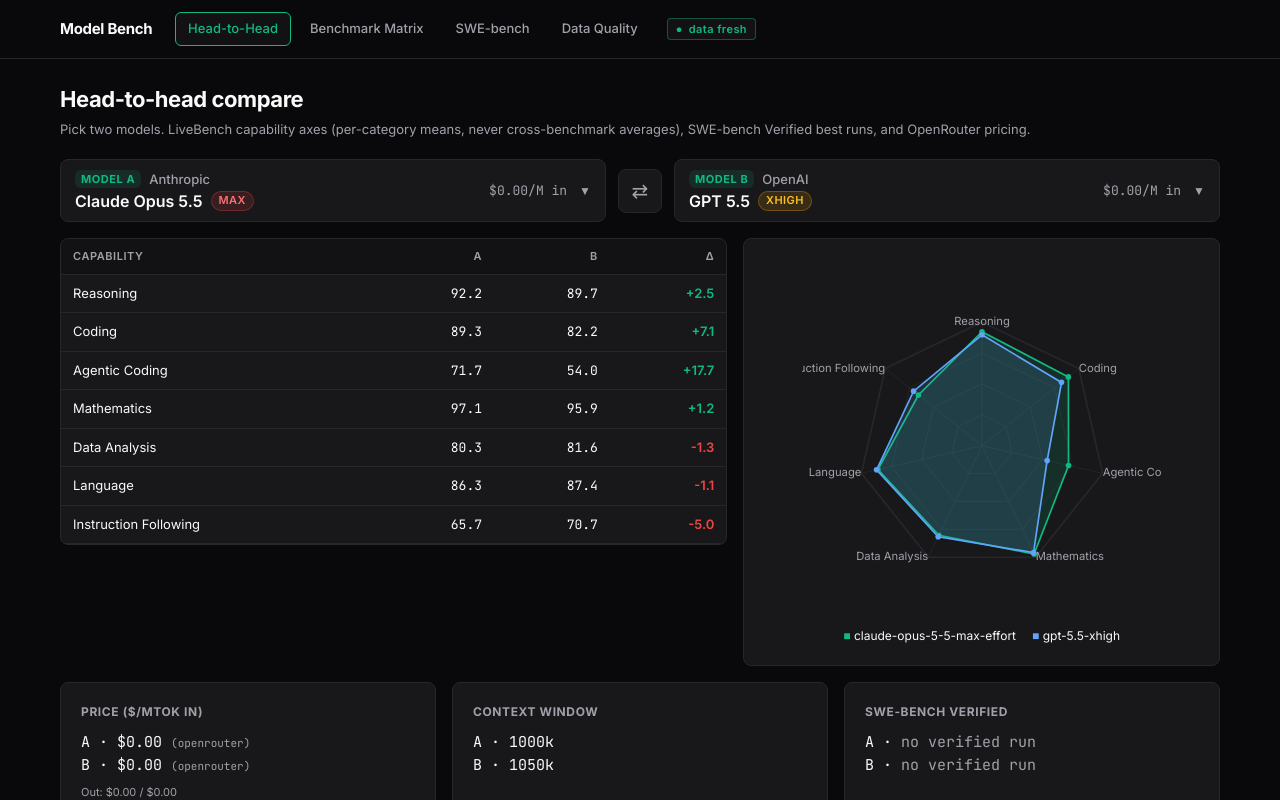
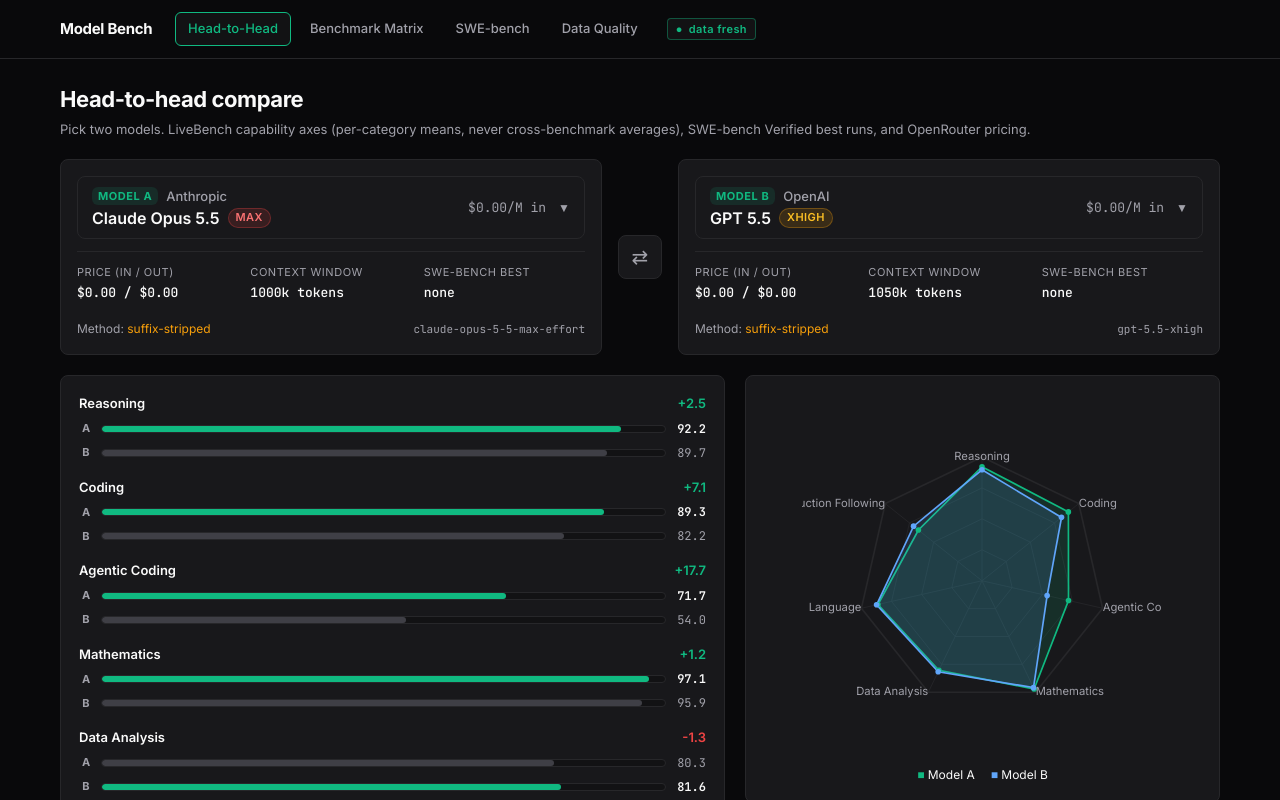
Before and after one commit to shrinivas-sn/model-bench-interface, a Next.js app: page / in a window 1280 px wide. Shown: the top 800 px of the page. Built offline with nearby package versions, Linux system fonts and the light colour scheme.

Commit message:
feat(ui): redesign head-to-head around model cards and paired bars

```diff
--- a/app/globals.css
+++ b/app/globals.css
@@ -326,6 +326,233 @@
   }
 }
 
+/* ---------- Head-to-head refresh layout ---------- */
+
+.h2h-root {
+  display: flex;
+  flex-direction: column;
+  gap: 20px;
+}
+
+.h2h-cards-container {
+  display: flex;
+  align-items: stretch;
+  gap: 16px;
+  width: 100%;
+}
+
+.h2h-model-card {
+  flex: 1;
+  min-width: 0;
+  display: flex;
+  flex-direction: column;
+  gap: 12px;
+  padding: 16px;
+  background: var(--bg-card);
+  border: 1px solid var(--border);
+  border-radius: var(--radius);
+  transition: border-color var(--motion-duration) ease;
+}
+
+.h2h-model-card:hover {
+  border-color: var(--border-hover);
+}
+
+.h2h-card-swap-wrap {
+  display: flex;
+  align-items: center;
+  justify-content: center;
+}
+
+.h2h-card-stats {
+  display: grid;
+  grid-template-columns: repeat(3, 1fr);
+  gap: 12px;
+  padding-top: 12px;
+  border-top: 1px solid var(--border);
+}
+
+.h2h-card-stat {
+  display: flex;
+  flex-direction: column;
+  gap: 2px;
+}
+
+.h2h-stat-label {
+  font-size: 0.6875rem;
+  text-transform: uppercase;
+  letter-spacing: 0.05em;
+  color: var(--text-muted);
+}
+
+.h2h-stat-value {
+  font-size: 0.8125rem;
+  font-weight: 500;
+  white-space: nowrap;
+  overflow: hidden;
+  text-overflow: ellipsis;
+}
+
+.h2h-card-meta {
+  display: flex;
+  align-items: center;
+  justify-content: space-between;
+  font-size: 0.75rem;
+  color: var(--text-muted);
+  padding-top: 6px;
+}
+
+.h2h-compare-grid {
+  display: grid;
+  grid-template-columns: 1fr;
+  gap: 20px;
+}
+
+@media (min-width: 1024px) {
+  .h2h-compare-grid {
+    grid-template-columns: 1.4fr 1fr;
+    align-items: start;
+  }
+}
+
+.h2h-capabilities-card {
+  display: flex;
+  flex-direction: column;
+  gap: 16px;
+  padding: 18px;
+  background: var(--bg-card);
+  border: 1px solid var(--border);
+  border-radius: var(--radius);
+}
+
+.cap-row {
+  display: flex;
+  flex-direction: column;
+  gap: 6px;
+}
+
+.cap-header {
+  display: flex;
+  align-items: center;
+  justify-content: space-between;
+  font-size: 0.8125rem;
+  font-weight: 600;
+}
+
+.cap-name {
+  color: var(--text-main);
+}
+
+.cap-delta {
+  font-size: 0.8125rem;
+}
+
+.cap-bars {
+  display: flex;
+  flex-direction: column;
+  gap: 6px;
+}
+
+.cap-bar-item {
+  display: flex;
+  align-items: center;
+  gap: 8px;
+}
+
+.cap-bar-label {
+  font-size: 0.6875rem;
+  font-weight: 700;
+  width: 14px;
+  color: var(--text-muted);
+  text-align: center;
+}
+
+.cap-bar-track {
+  flex: 1;
+  height: 8px;
+  background: var(--bg-inset);
+  border: 1px solid var(--border);
+  border-radius: 9999px;
+  overflow: hidden;
+}
+
+.cap-bar-fill {
+  height: 100%;
+  border-radius: 9999px;
+  transition: width 240ms ease-out;
+}
+
+.cap-winner {
+  background: var(--primary);
+}
+
+.cap-loser {
+  background: var(--border-hover);
+}
+
+.cap-bar-val {
+  font-size: 0.75rem;
+  width: 32px;
+  text-align: right;
+  color: var(--text-muted);
+}
+
+.cap-bar-val.cap-winner-text {
+  color: var(--text-main);
+  font-weight: 600;
+}
+
+.h2h-radar-card {
+  display: flex;
+  flex-direction: column;
+  align-items: center;
+  gap: 12px;
+  padding: 18px;
+  background: var(--bg-card);
+  border: 1px solid var(--border);
+  border-radius: var(--radius);
+}
+
+.h2h-radar-legend {
+  display: flex;
+  gap: 16px;
+  font-size: 0.75rem;
+  flex-wrap: wrap;
+  justify-content: center;
+}
+
+.h2h-tasks-details {
+  background: var(--bg-card);
+  border: 1px solid var(--border);
+  border-radius: var(--radius);
+  padding: 16px;
+}
+
+.h2h-tasks-summary {
+  cursor: pointer;
+  font-size: 0.8125rem;
+  font-weight: 600;
+  user-select: none;
+}
+
+.h2h-tasks-table-wrap {
+  overflow-x: auto;
+  margin-top: 14px;
+}
+
+@media (max-width: 768px) {
+  .h2h-cards-container {
+    flex-direction: column;
+  }
+  .h2h-card-swap-wrap {
+    margin: -6px 0;
+  }
+  .h2h-card-stats {
+    grid-template-columns: 1fr;
+    gap: 8px;
+  }
+}
+
 /* Motion checklist (Jev catalog): micro-interactions <= 250ms and specific
    properties only are enforced by construction; this guard completes the set. */
 @media (prefers-reduced-motion: reduce) {
--- a/components/HeadToHead.tsx
+++ b/components/HeadToHead.tsx
@@ -114,10 +114,11 @@
   }
 
   return (
-    <div style={{ display: "flex", flexDirection: "column", gap: 16 }}>
-      {/* pickers */}
-      <div className="h2h-pickers-bar">
-        <div className="h2h-picker-slot">
+    <div className="h2h-root">
+      {/* Top Model Cards */}
+      <div className="h2h-cards-container">
+        {/* Model Card A */}
+        <div className="h2h-model-card">
           <ModelPicker
             models={livebench}
             value={slots[0]}
@@ -125,8 +126,43 @@
             slotLabel="A"
             vendorDisplay={vendorDisplay}
           />
+          <div className="h2h-card-stats">
+            <div className="h2h-card-stat">
+              <span className="h2h-stat-label">Price (in / out)</span>
+              <span className="h2h-stat-value mono">
+                {fmtPrice(a.pricing?.prompt)} / {fmtPrice(a.pricing?.completion)}
+              </span>
+            </div>
+            <div className="h2h-card-stat">
+              <span className="h2h-stat-label">Context Window</span>
+              <span className="h2h-stat-value mono">
+                {a.context_length ? `${(a.context_length / 1000).toFixed(0)}k tokens` : "—"}
+              </span>
+            </div>
+            <div className="h2h-card-stat">
+              <span className="h2h-stat-label">SWE-bench Best</span>
+              <span className="h2h-stat-value mono">
+                {sweFor(a) ? `${sweFor(a)!.best.toFixed(1)}% (${sweFor(a)!.n})` : "none"}
+              </span>
+            </div>
+          </div>
+          <div className="h2h-card-meta">
+            <span>
+              Method:{" "}
+              {a.alias_method ? (
+                <span className={`match-${a.alias_method}`}>{a.alias_method}</span>
+              ) : (
+                <span className="badge badge-stale">unmatched</span>
+              )}
+            </span>
+            <span className="mono dim" style={{ fontSize: "0.6875rem" }}>
+              {a.benchmark_name}
+            </span>
+          </div>
         </div>
 
+        {/* Swap Button */}
+        <div className="h2h-card-swap-wrap">
           <button
             type="button"
             className="picker-swap-btn"
@@ -136,8 +172,10 @@
           >
             ⇄
           </button>
+        </div>
 
-        <div className="h2h-picker-slot">
+        {/* Model Card B */}
+        <div className="h2h-model-card">
           <ModelPicker
             models={livebench}
             value={slots[1]}
@@ -145,40 +183,96 @@
             slotLabel="B"
             vendorDisplay={vendorDisplay}
           />
+          <div className="h2h-card-stats">
+            <div className="h2h-card-stat">
+              <span className="h2h-stat-label">Price (in / out)</span>
+              <span className="h2h-stat-value mono">
+                {fmtPrice(b.pricing?.prompt)} / {fmtPrice(b.pricing?.completion)}
+              </span>
+            </div>
+            <div className="h2h-card-stat">
+              <span className="h2h-stat-label">Context Window</span>
+              <span className="h2h-stat-value mono">
+                {b.context_length ? `${(b.context_length / 1000).toFixed(0)}k tokens` : "—"}
+              </span>
+            </div>
+            <div className="h2h-card-stat">
+              <span className="h2h-stat-label">SWE-bench Best</span>
+              <span className="h2h-stat-value mono">
+                {sweFor(b) ? `${sweFor(b)!.best.toFixed(1)}% (${sweFor(b)!.n})` : "none"}
+              </span>
+            </div>
+          </div>
+          <div className="h2h-card-meta">
+            <span>
+              Method:{" "}
+              {b.alias_method ? (
+                <span className={`match-${b.alias_method}`}>{b.alias_method}</span>
+              ) : (
+                <span className="badge badge-stale">unmatched</span>
+              )}
+            </span>
+            <span className="mono dim" style={{ fontSize: "0.6875rem" }}>
+              {b.benchmark_name}
+            </span>
+          </div>
         </div>
       </div>
 
-      {/* capability table + radar */}
-      <div style={{ display: "grid", gridTemplateColumns: "1.4fr 1fr", gap: 16, alignItems: "start" }}>
-        <div className="card" style={{ padding: 0, overflow: "hidden" }}>
-          <table>
-            <thead>
-              <tr>
-                <th>Capability</th>
-                <th style={{ textAlign: "right" }}>A</th>
-                <th style={{ textAlign: "right" }}>B</th>
-                <th style={{ textAlign: "right" }}>Δ</th>
-              </tr>
-            </thead>
-            <tbody>
+      {/* Middle: Paired Capability Bars + Radar Chart */}
+      <div className="h2h-compare-grid">
+        <div className="h2h-capabilities-card">
           {capabilities.map((cap) => {
             const va = a.categories[cap];
             const vb = b.categories[cap];
+            const hasBoth = va != null && vb != null;
+            const aWins = hasBoth && va >= vb;
+            const bWins = hasBoth && vb >= va;
+
             return (
-                  <tr key={cap}>
-                    <td>{cap}</td>
-                    <td className="mono" style={{ textAlign: "right" }}>{va?.toFixed(1) ?? "—"}</td>
-                    <td className="mono" style={{ textAlign: "right" }}>{vb?.toFixed(1) ?? "—"}</td>
-                    <td style={{ textAlign: "right" }}>
-                      {va != null && vb != null ? <Delta a={va} b={vb} /> : <span className="dim">—</span>}
-                    </td>
-                  </tr>
+              <div key={cap} className="cap-row">
+                <div className="cap-header">
+                  <span className="cap-name">{cap}</span>
+                  <div className="cap-delta">
+                    {hasBoth ? <Delta a={va} b={vb} /> : <span className="dim">—</span>}
+                  </div>
+                </div>
+
+                <div className="cap-bars">
+                  {/* Model A Bar */}
+                  <div className="cap-bar-item">
+                    <span className="cap-bar-label">A</span>
+                    <div className="cap-bar-track">
+                      <div
+                        className={`cap-bar-fill ${aWins ? "cap-winner" : "cap-loser"}`}
+                        style={{ width: `${va != null ? Math.min(100, Math.max(0, va)) : 0}%` }}
+                      />
+                    </div>
+                    <span className={`cap-bar-val mono ${aWins ? "cap-winner-text" : ""}`}>
+                      {va?.toFixed(1) ?? "—"}
+                    </span>
+                  </div>
+
+                  {/* Model B Bar */}
+                  <div className="cap-bar-item">
+                    <span className="cap-bar-label">B</span>
+                    <div className="cap-bar-track">
+                      <div
+                        className={`cap-bar-fill ${bWins ? "cap-winner" : "cap-loser"}`}
+                        style={{ width: `${vb != null ? Math.min(100, Math.max(0, vb)) : 0}%` }}
+                      />
+                    </div>
+                    <span className={`cap-bar-val mono ${bWins ? "cap-winner-text" : ""}`}>
+                      {vb?.toFixed(1) ?? "—"}
+                    </span>
+                  </div>
+                </div>
+              </div>
             );
           })}
-            </tbody>
-          </table>
         </div>
-        <div className="card card-quiet" style={{ display: "flex", flexDirection: "column", alignItems: "center", gap: 8 }}>
+
+        <div className="h2h-radar-card">
           <RadarChart
             axes={capabilities}
             series={[
@@ -186,67 +280,19 @@
               { label: "B", values: b.categories },
             ]}
           />
-          <div style={{ display: "flex", gap: 16, fontSize: 12, flexWrap: "wrap", justifyContent: "center" }}>
-            <span><span style={{ color: "var(--primary)" }}>■</span> {a.benchmark_name}</span>
-            <span><span style={{ color: "#60a5fa" }}>■</span> {b.benchmark_name}</span>
-          </div>
-        </div>
-      </div>
-
-      {/* price + context + swe summary */}
-      <div style={{ display: "grid", gridTemplateColumns: "repeat(3, 1fr)", gap: 16 }}>
-        <div className="card">
-          <h3 style={{ fontSize: 12, color: "var(--text-muted)", textTransform: "uppercase", letterSpacing: "0.05em", marginBottom: 10 }}>
-            Price ($/Mtok in)
-          </h3>
-          <div className="mono" style={{ fontSize: 15 }}>
-            <div>A · {fmtPrice(a.pricing?.prompt)} <span className="dim" style={{ fontSize: 11 }}>({a.pricing?.source ?? "unknown"})</span></div>
-            <div>B · {fmtPrice(b.pricing?.prompt)} <span className="dim" style={{ fontSize: 11 }}>({b.pricing?.source ?? "unknown"})</span></div>
-          </div>
-          <p className="dim" style={{ fontSize: 11, marginTop: 8 }}>
-            Out: {fmtPrice(a.pricing?.completion)} / {fmtPrice(b.pricing?.completion)}
-          </p>
-        </div>
-        <div className="card">
-          <h3 style={{ fontSize: 12, color: "var(--text-muted)", textTransform: "uppercase", letterSpacing: "0.05em", marginBottom: 10 }}>
-            Context window
-          </h3>
-          <div className="mono" style={{ fontSize: 15 }}>
-            <div>A · {a.context_length ? `${(a.context_length / 1000).toFixed(0)}k` : "—"}</div>
-            <div>B · {b.context_length ? `${(b.context_length / 1000).toFixed(0)}k` : "—"}</div>
-          </div>
-        </div>
-        <div className="card">
-          <h3 style={{ fontSize: 12, color: "var(--text-muted)", textTransform: "uppercase", letterSpacing: "0.05em", marginBottom: 10 }}>
-            SWE-bench Verified
-          </h3>
-          <div className="mono" style={{ fontSize: 15 }}>
-            <div>
-              A ·{" "}
-              {sweFor(a) ? (
-                <>best {sweFor(a)!.best.toFixed(1)}% <span className="dim">({sweFor(a)!.n} runs)</span></>
-              ) : (
-                <span className="dim">no verified run</span>
-              )}
-            </div>
-            <div>
-              B ·{" "}
-              {sweFor(b) ? (
-                <>best {sweFor(b)!.best.toFixed(1)}% <span className="dim">({sweFor(b)!.n} runs)</span></>
-              ) : (
-                <span className="dim">no verified run</span>
-              )}
-            </div>
+          <div className="h2h-radar-legend">
+            <span><span style={{ color: "var(--primary)" }}>■</span> Model A</span>
+            <span><span style={{ color: "#60a5fa" }}>■</span> Model B</span>
           </div>
         </div>
       </div>
 
       {/* per-task detail */}
-      <details className="card card-quiet">
-        <summary style={{ cursor: "pointer", fontSize: 13, fontWeight: 600 }}>
+      <details className="h2h-tasks-details">
+        <summary className="h2h-tasks-summary">
           Per-task LiveBench scores ({taskKeys.length} tasks)
         </summary>
-        <div style={{ overflowX: "auto", marginTop: 12 }}>
+        <div className="h2h-tasks-table-wrap">
           <table>
             <thead>
               <tr>
--- a/components/ModelPicker.tsx
+++ b/components/ModelPicker.tsx
@@ -80,11 +80,11 @@
 }
 
 export function ModelPicker({
-  models,
+  models = [],
   value,
   onChange,
   slotLabel,
-  vendorDisplay,
+  vendorDisplay = {},
   open: controlledOpen,
   onOpenChange: controlledOnOpenChange,
 }: ModelPickerProps) {
@@ -172,7 +172,7 @@
   };
 
   const currentVendorName = currentModel
-    ? vendorDisplay[currentModel.display_vendor] || currentModel.display_vendor
+    ? (vendorDisplay && vendorDisplay[currentModel.display_vendor]) || currentModel.display_vendor
     : "Select Model";
   const currentFamilyLabel = currentModel
     ? formatFamilyLabel(currentModel.family_id || currentModel.benchmark_name)
--- a/components/RadarChart.tsx
+++ b/components/RadarChart.tsx
@@ -59,7 +59,7 @@
         const c = SERIES[si % SERIES.length];
         const pts = axes
           .map((axis, i) => {
-            const [x, y] = pointFor(i, n, s.values[axis] ?? 0);
+            const [x, y] = pointFor(i, n, s.values?.[axis] ?? 0);
             return `${x.toFixed(1)},${y.toFixed(1)}`;
           })
           .join(" ");
@@ -67,7 +67,7 @@
       })}
       {series.map((s, si) =>
         axes.map((axis, i) => {
-          const [x, y] = pointFor(i, n, s.values[axis] ?? 0);
+          const [x, y] = pointFor(i, n, s.values?.[axis] ?? 0);
           const c = SERIES[si % SERIES.length];
           return <circle key={`${si}-${axis}`} cx={x} cy={y} r={2.5} fill={c.color} />;
         })
```
Also changed, not shown: app/matrix/page.tsx (+8 -1 lines), data/scores.json, 1 other file (tests, documents, lock files or other folders). Lines whose indentation alone changed are shown as unchanged.
